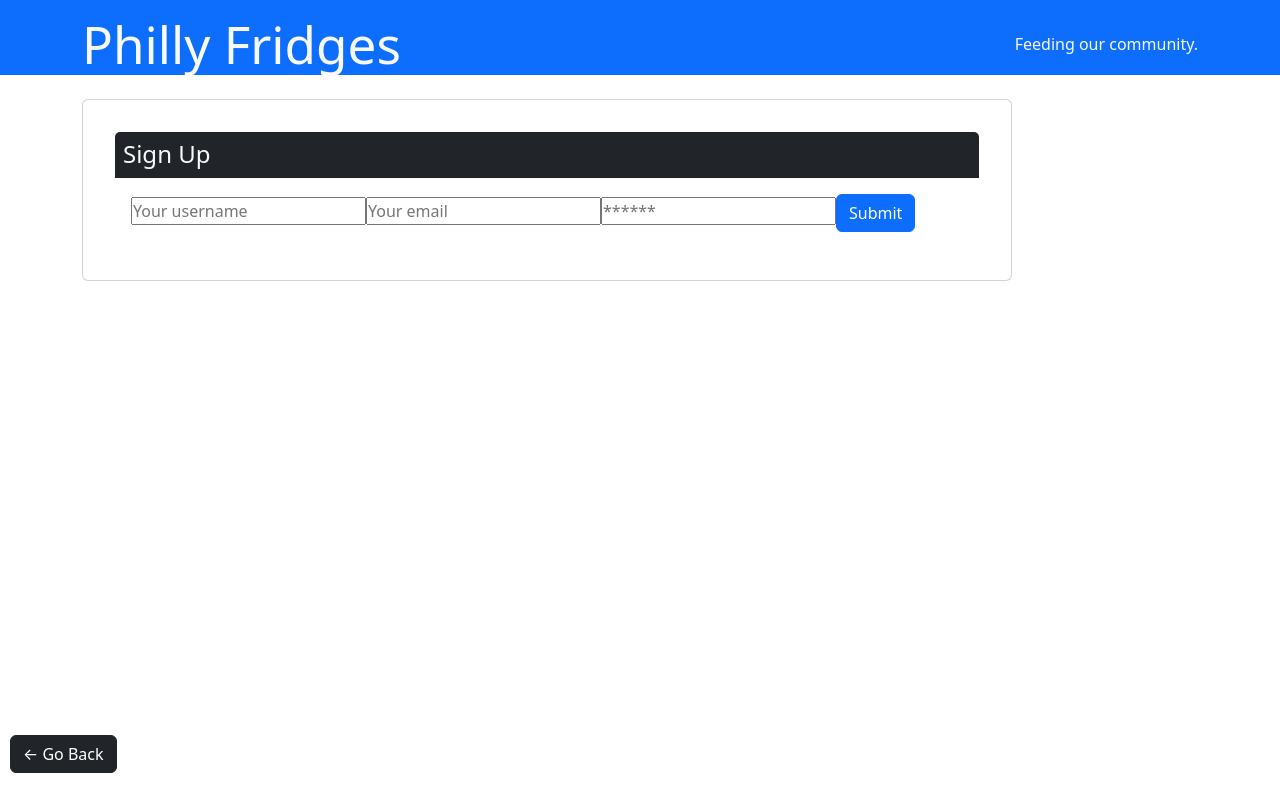
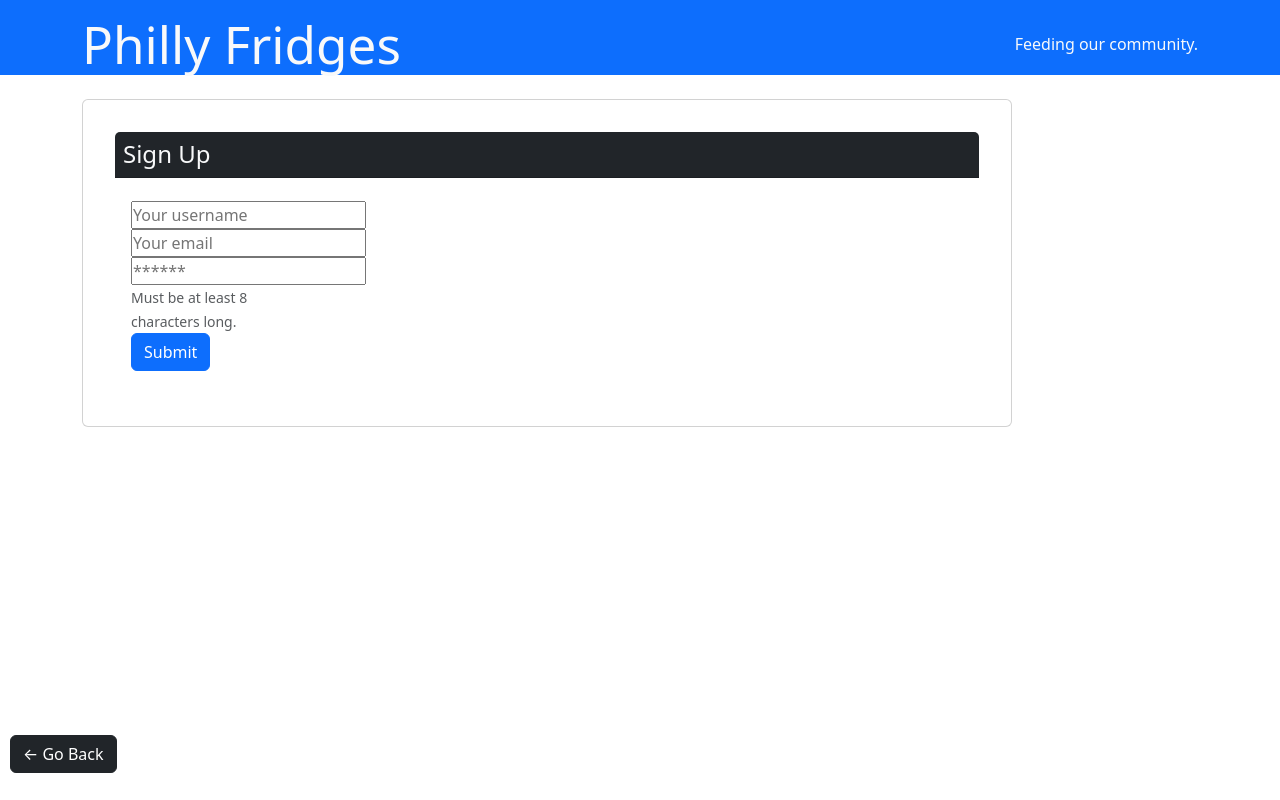
Before and after one commit to brousy/philly-fridges, a React (Vite) app in the folder client/: page /signup in a window 1280 px wide. Built offline with nearby package versions, Linux system fonts and the light colour scheme.

Commit message:
styling for sign up worked on

```diff
--- a/client/src/pages/Profile.jsx
+++ b/client/src/pages/Profile.jsx
@@ -3,7 +3,7 @@
 
 
     return(
-        <main class="bg-custom container border rounded logcont mainhandles container-fluid p-5 mt-5" id="content">
+        <main className="bg-custom container border rounded logcont mainhandles container-fluid p-5 mt-5" id="content">
             <section  id="lll">
                 <h3>My Fridges</h3>
                 <ul>
--- a/client/src/pages/SignUp.jsx
+++ b/client/src/pages/SignUp.jsx
@@ -1,16 +1,16 @@
-import { useState } from 'react';
-import { Link } from 'react-router-dom';
+import { useState } from "react";
+import { Link } from "react-router-dom";
 
-import { useMutation } from '@apollo/client';
-import { ADD_USER } from '../utils/mutations';
+import { useMutation } from "@apollo/client";
+import { ADD_USER } from "../utils/mutations";
 
-import Auth from '../utils/auth';
+import Auth from "../utils/auth";
 
 const Signup = () => {
   const [formState, setFormState] = useState({
-    username: '',
-    email: '',
-    password: '',
+    username: "",
+    email: "",
+    password: "",
   });
   const [addUser, { error, data }] = useMutation(ADD_USER);
 
@@ -40,17 +40,20 @@
 
   return (
     <main className="flex-row justify-center mb-4">
-      <div className="col-12 col-lg-10">
+      <div className="col-12 col-lg-10 align-items-center">
         <div className="card">
-          <h4 className="card-header bg-dark text-light p-2">Sign Up</h4>
+          <h4 className="card-header bg-dark text-light p-2 align-center">
+            Sign Up
+          </h4>
           <div className="card-body">
             {data ? (
               <p>
-                Success! You may now head{' '}
+                Success! You may now head{" "}
                 <Link to="/">back to the homepage.</Link>
               </p>
             ) : (
               <form onSubmit={handleFormSubmit}>
+                <div className="col-sm-2 col-form-label align-items-center">
                 <input
                   className="form-input"
                   placeholder="Your username"
@@ -75,13 +78,19 @@
                   value={formState.password}
                   onChange={handleChange}
                 />
+                <div className="col-auto">
+                  <span id="passwordHelpInline" className="form-text">
+                    Must be at least 8 characters long.
+                  </span>
+                </div>
                 <button
                   className="btn btn-block btn-primary"
-                  style={{ cursor: 'pointer' }}
+                  style={{ cursor: "pointer" }}
                   type="submit"
                 >
                   Submit
                 </button>
+                </div>
               </form>
             )}
 
```
Also changed, not shown: client/src/pages/SingleFridge.jsx (+0 -33 lines).
